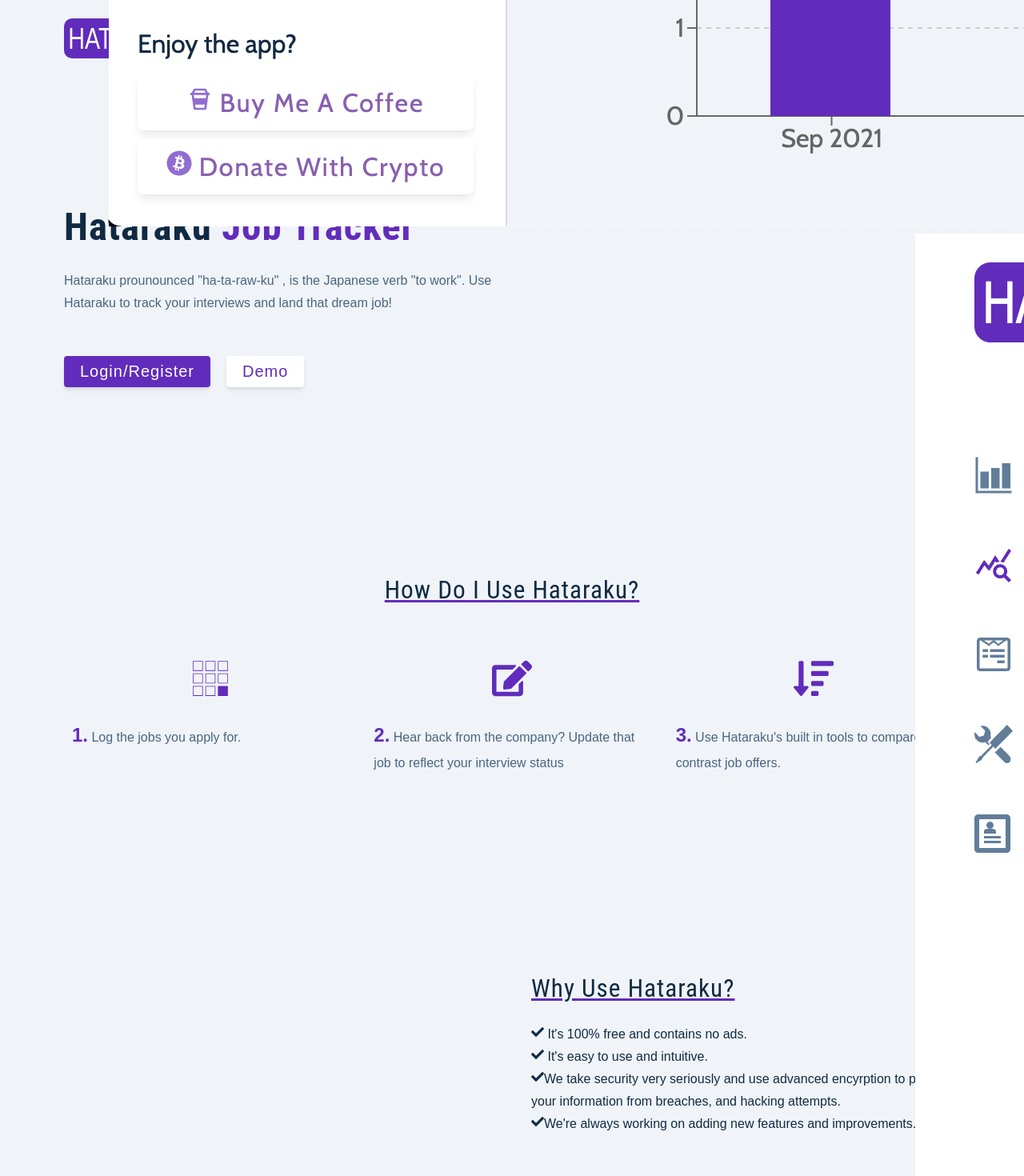
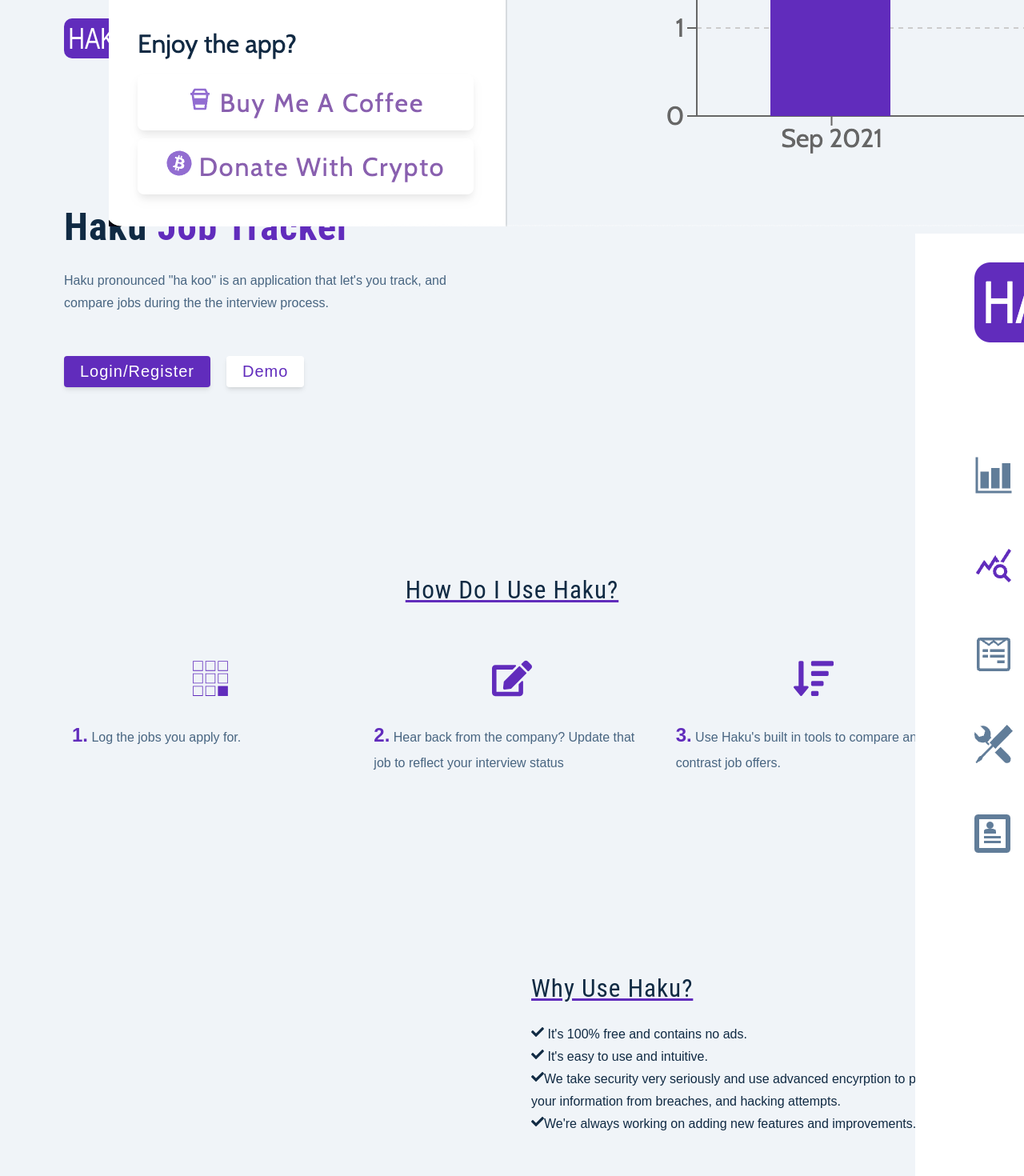
Before and after one commit to ZacharyTStone/haku, a React (Create React App) app in the folder client/: page /landing in a window 1280 px wide. Shown: the top 1470 px of the page at 80% size. Built offline with nearby package versions, Linux system fonts and the light colour scheme.

Commit message:
change name

```diff
--- a/client/src/pages/Landing.js
+++ b/client/src/pages/Landing.js
@@ -46,13 +46,11 @@
         <div>
           <Slide left>
             <h1>
-              Hataraku <span> job tracker</span>
+              Haku <span> job tracker</span>
             </h1>
             <p>
-              {" "}
-              Hataraku prounounced "ha-ta-raw-ku" , is the Japanese verb "to
-              work". Use Hataraku to track your interviews and land that dream
-              job!
+              Haku pronounced "ha koo" is an application that let's you track,
+              and compare jobs during the the interview process.
             </p>
             <div className="login-div">
               <Link to="/register" className="btn btn-hero">
@@ -73,7 +71,7 @@
           <div className="features" id="icon-row">
             <h3>
               {" "}
-              <span>How do I use Hataraku?</span>
+              <span>How do I use Haku?</span>
             </h3>
             <Slide left>
               <div className="icon-row">
@@ -98,7 +96,7 @@
                 <div className="icon">
                   <FaSortAmountDown size={"50px"} color="var(--primary-500)" />
                   <p>
-                    <span>3.</span> Use Hataraku's built in tools to compare and
+                    <span>3.</span> Use Haku's built in tools to compare and
                     contrast job offers.
                   </p>
                 </div>
@@ -114,7 +112,7 @@
         <div>
           <Slide right>
             <h3>
-              <span> Why use Hataraku?</span>
+              <span> Why use Haku?</span>
             </h3>
             <ul>
               <li>
@@ -145,7 +143,7 @@
           }}
         >
           <h3 style={{ textAlign: "center" }}>
-            <span>Hataraku in action!</span>
+            <span>Haku in action!</span>
           </h3>
           <ImageGallery items={images} showNav={false} />
         </div>
```
Also changed, not shown: client/src/assets/images/logo.svg.
